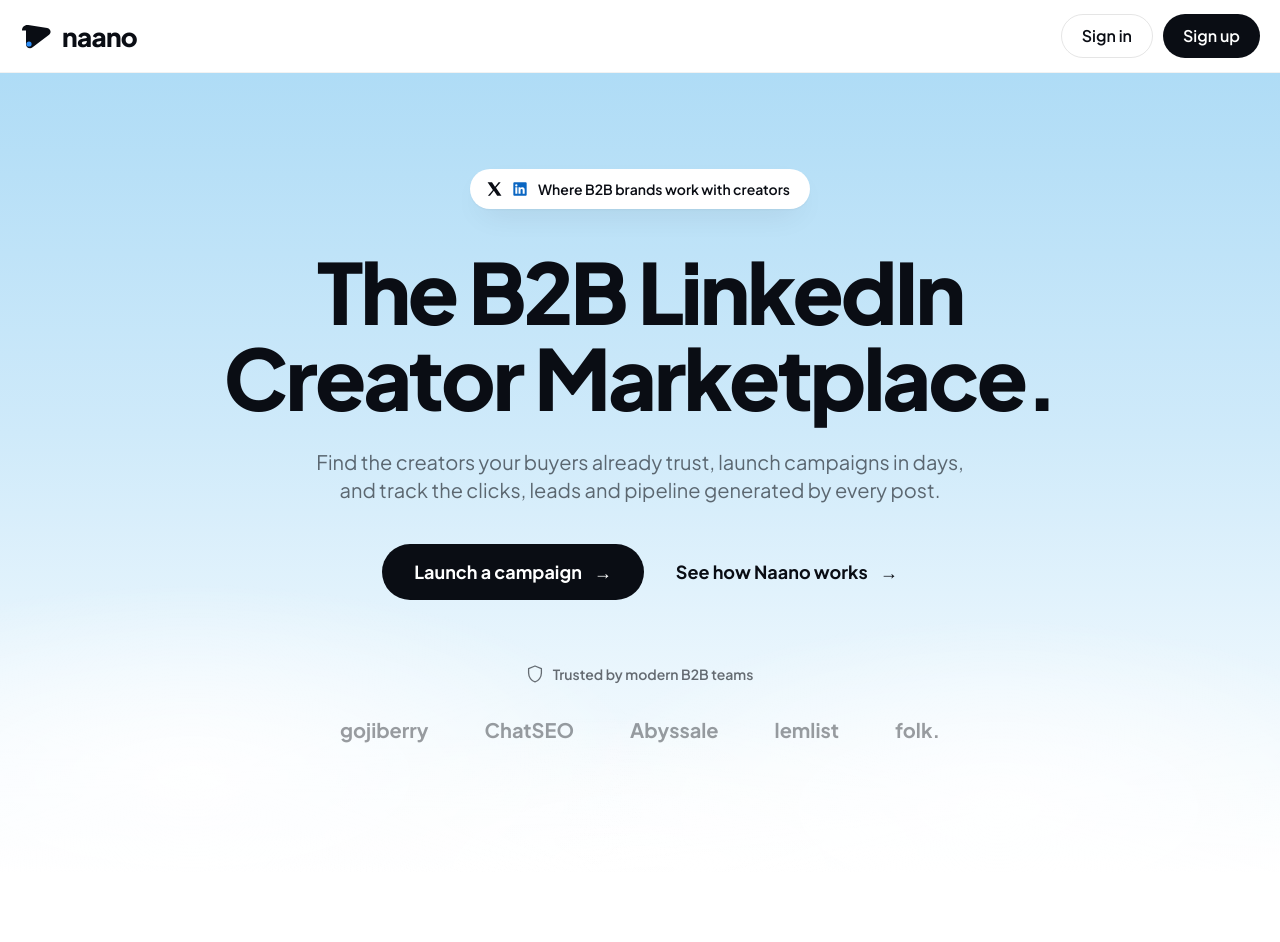
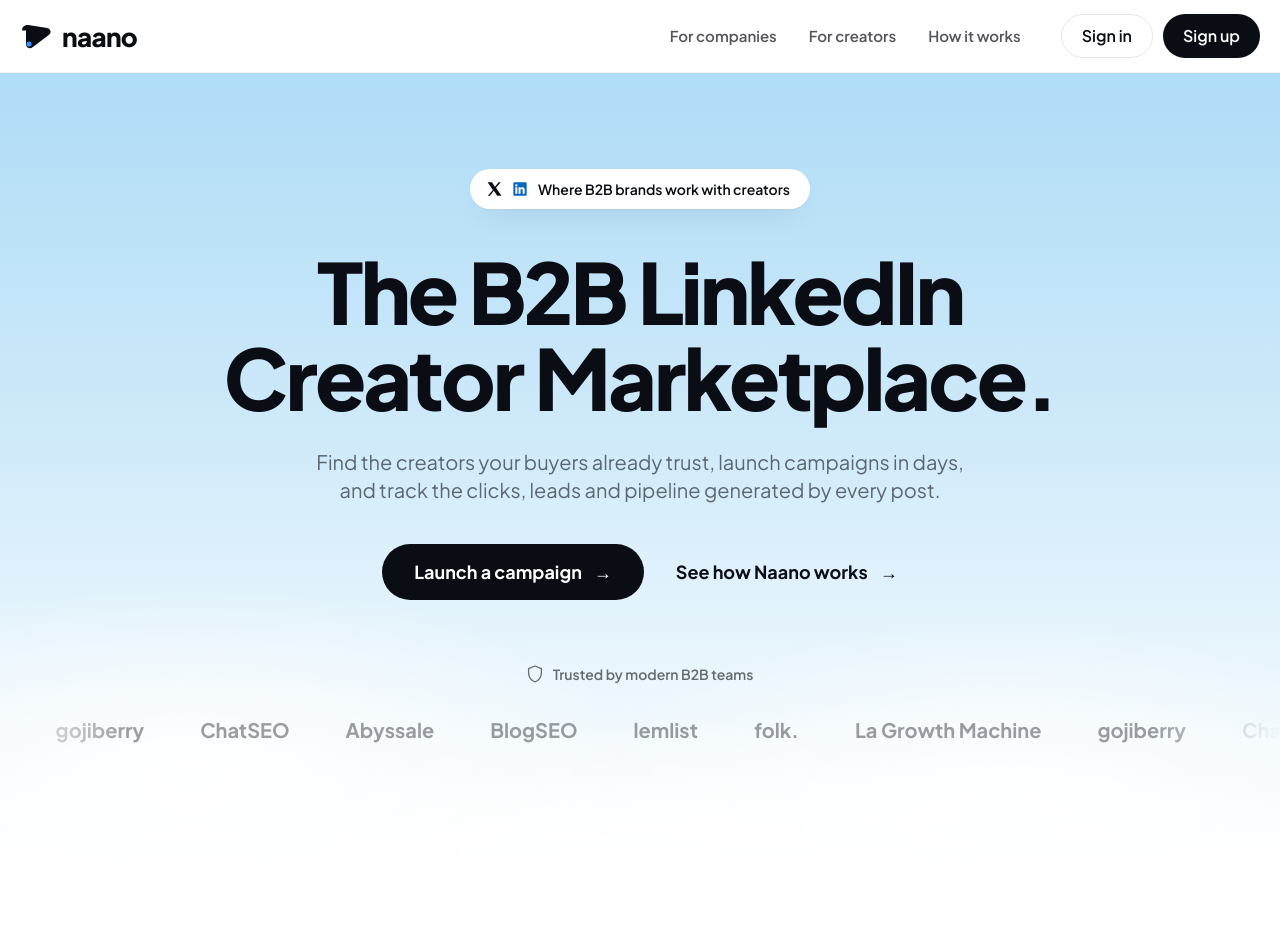
Before and after one commit to Muzammal-Bilal/naano-clone, a Django app: page / in a window 1280 px wide. Shown: the top 942 px of the page. Run offline with Django 5.2, Linux system fonts and the light colour scheme; data that the repository does not hold is empty; some libraries are stand-ins or nearby versions.

Commit message:
Add nav links, scrolling logo marquee and pin Python version
Marquee duplicates the logo list and translates by half the track width so the
loop is seamless. Pinning Python keeps the build off whatever default the host
picks, which decides whether psycopg2 wheels exist.

Co-authored-by: Cursor <cursoragent@cursor.com>

```diff
--- a/core/views/public.py
+++ b/core/views/public.py
@@ -47,6 +47,11 @@ def _stat(value, label, style="compact"):
     return {"value": value, "style": style, "display": f"{display}+", "label": label}
 
 
+# Wordmarks for the social-proof marquee. Naano shows real customer logos; these
+# are set as text because shipping other companies' trademarks into a clone is
+# not a thing to do casually.
+LOGOS = ["La Growth Machine", "gojiberry", "ChatSEO", "Abyssale", "BlogSEO", "lemlist", "folk."]
+
 STATS = [
     _stat(5_000_000, "Impressions generated"),
     _stat(30_000, "Leads generated"),
@@ -66,6 +71,7 @@ def home(request):
         "creators": creators,
         "steps": HOW_IT_WORKS,
         "stats": STATS,
+        "logos": LOGOS,
     })
 
 
--- a/templates/base.html
+++ b/templates/base.html
@@ -87,6 +87,16 @@
         linear-gradient(180deg, #AFDCF6 0%, #CFEAFA 45%, #EAF6FD 75%, #FFFFFF 100%);
     }
     .card-shadow { box-shadow: 0 1px 2px rgba(10,13,20,.04), 0 12px 32px -12px rgba(10,13,20,.12); }
+
+    /* Logo marquee. The track holds the logo list twice, so translating it by
+       exactly half its width lands on an identical frame and the loop is
+       seamless rather than snapping back. */
+    @keyframes marquee-left { from { transform: translateX(0); } to { transform: translateX(-50%); } }
+    .marquee { overflow: hidden; -webkit-mask-image: var(--fade); mask-image: var(--fade);
+      --fade: linear-gradient(90deg, transparent, #000 10%, #000 90%, transparent); }
+    .marquee-track { display: flex; width: max-content; animation: marquee-left 32s linear infinite; }
+    .marquee:hover .marquee-track { animation-play-state: paused; }
+    @media (prefers-reduced-motion: reduce) { .marquee-track { animation: none; } }
   </style>
   {% block head_extra %}{% endblock %}
 </head>
@@ -104,6 +114,12 @@
 
       {% block nav %}
       <div class="flex items-center gap-2.5">
+        {# Anchors are absolute so the nav still works from /login/ and /signup/. #}
+        <div class="hidden lg:flex items-center gap-1 mr-4">
+          <a href="{% url 'home' %}#how" class="px-3.5 py-2 rounded-full text-[15px] font-semibold text-ink/70 hover:text-ink hover:bg-black/5 transition">For companies</a>
+          <a href="{% url 'home' %}#creators" class="px-3.5 py-2 rounded-full text-[15px] font-semibold text-ink/70 hover:text-ink hover:bg-black/5 transition">For creators</a>
+          <a href="{% url 'home' %}#how" class="px-3.5 py-2 rounded-full text-[15px] font-semibold text-ink/70 hover:text-ink hover:bg-black/5 transition">How it works</a>
+        </div>
         {% if user.is_authenticated %}
           <a href="{% url 'dashboard' %}" class="px-5 h-11 grid place-items-center rounded-full border border-black/10 font-semibold hover:bg-black/5 transition">Open app</a>
           <form method="post" action="{% url 'logout' %}">{% csrf_token %}
--- a/templates/public/home.html
+++ b/templates/public/home.html
@@ -36,14 +36,24 @@
       <span class="text-sm font-semibold">Trusted by modern B2B teams</span>
     </div>
 
-    <div class="mt-8 flex flex-wrap items-center justify-center gap-x-14 gap-y-6 opacity-40 font-bold text-xl">
-      <span>gojiberry</span><span>ChatSEO</span><span>Abyssale</span>
-      <span class="hidden md:inline">lemlist</span><span class="hidden md:inline">folk.</span>
+    {% comment %}
+    The second pass is aria-hidden: it exists to make the loop seamless, and a
+    screen reader should not hear the same customers twice.
+    {% endcomment %}
+    <div class="marquee mt-8 -mx-5">
+      <div class="marquee-track">
+        {% for logo in logos %}
+          <span class="px-7 shrink-0 font-bold text-xl text-ink/40 whitespace-nowrap">{{ logo }}</span>
+        {% endfor %}
+        {% for logo in logos %}
+          <span class="px-7 shrink-0 font-bold text-xl text-ink/40 whitespace-nowrap" aria-hidden="true">{{ logo }}</span>
+        {% endfor %}
+      </div>
     </div>
   </div>
 </section>
 
-<section class="bg-white py-20 md:py-28">
+<section id="creators" class="bg-white py-20 md:py-28 scroll-mt-[72px]">
   <div class="mx-auto max-w-7xl px-5">
     <h2 class="text-[clamp(2rem,4.5vw,3.25rem)] font-extrabold tracking-[-0.03em] text-center">
       Work with all the best creators.
```
Also changed, not shown: .agent-logs/2026-09-12_18-44-33_d6ecbfc0-b9df-48f7-b3e9-a5634cac9f3d.md, 1 other file.
